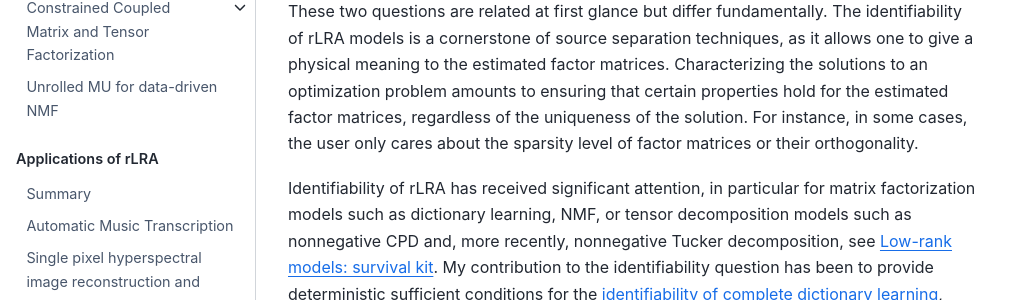
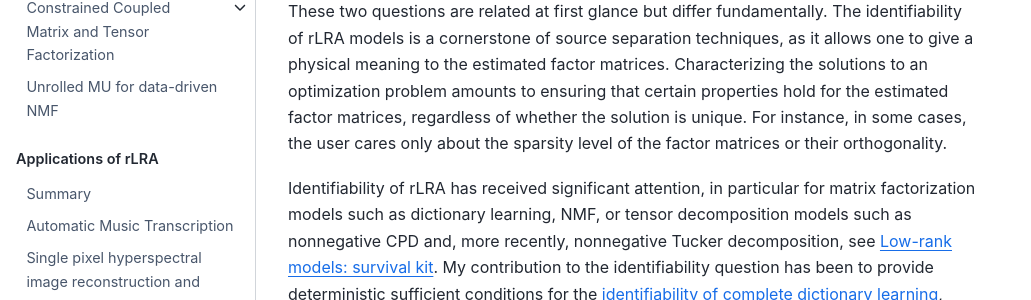
Before and after one commit to cohenjer/HDR, a Jupyter Book: the page built from part2/Theory_of_rLRA/intro.md, in a window 1280 px wide and 900 px high. Shown: the part 539-839 px from the top of the window, without its empty margins (0-1031 px from the left). Built offline with Jupyter Book 1.0.4 settings and Sphinx 7.4.7 and the Sphinx Book theme 1.1.4, drawn with Linux system fonts in a browser that asks for light colours; pages that are not in the unit, such as notebooks, are missing from menus; comment, search, counter and statistics services are not loaded; cross-references to code outside the pages are shown as plain code.

Commit message:
Refine explanation of identifiability and solution properties
Clarify the distinction between identifiability and solution characterization in rLRA models. Update wording for clarity regarding uniqueness of solutions and user concerns.

```diff
--- a/part2/Theory_of_rLRA/intro.md
+++ b/part2/Theory_of_rLRA/intro.md
@@ -11,7 +11,7 @@ $$
 $$
 for some regularization functions $g_1$ and $g_2$, what are the properties satisfied by the solutions of this problem?
 
-These two questions are related at first glance but differ fundamentally. The identifiability of rLRA models is a cornerstone of source separation techniques, as it allows one to give a physical meaning to the estimated factor matrices. Characterizing the solutions to an optimization problem amounts to ensuring that certain properties hold for the estimated factor matrices, regardless of the uniqueness of the solution. For instance, in some cases, the user only cares about the sparsity level of factor matrices or their orthogonality.
+These two questions are related at first glance but differ fundamentally. The identifiability of rLRA models is a cornerstone of source separation techniques, as it allows one to give a physical meaning to the estimated factor matrices. Characterizing the solutions to an optimization problem amounts to ensuring that certain properties hold for the estimated factor matrices, regardless of whether the solution is unique. For instance, in some cases, the user cares only about the sparsity level of the factor matrices or their orthogonality.
 
 Identifiability of rLRA has received significant attention, in particular for matrix factorization models such as dictionary learning, NMF, or tensor decomposition models such as nonnegative CPD and, more recently, nonnegative Tucker decomposition, see [](../../part1/lra.md). My contribution to the identifiability question has been to provide deterministic sufficient conditions for the [identifiability of complete dictionary learning](./DL_identifiability.md), improving upon other works and correcting mistakes in the literature. I also show how to [compute complete DL](./DL_identifiability_code.ipynb) in practice with Tensorly.
 
```
